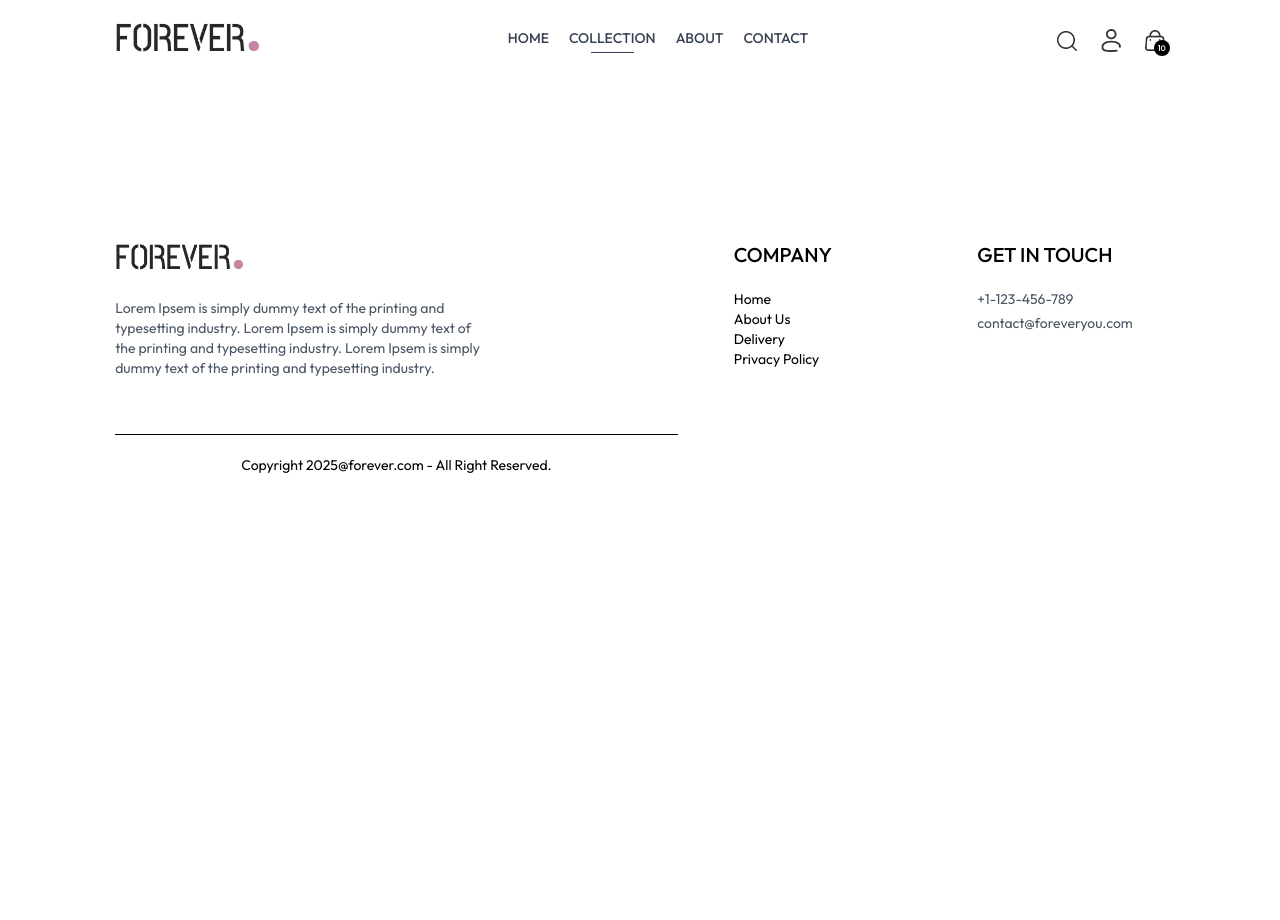
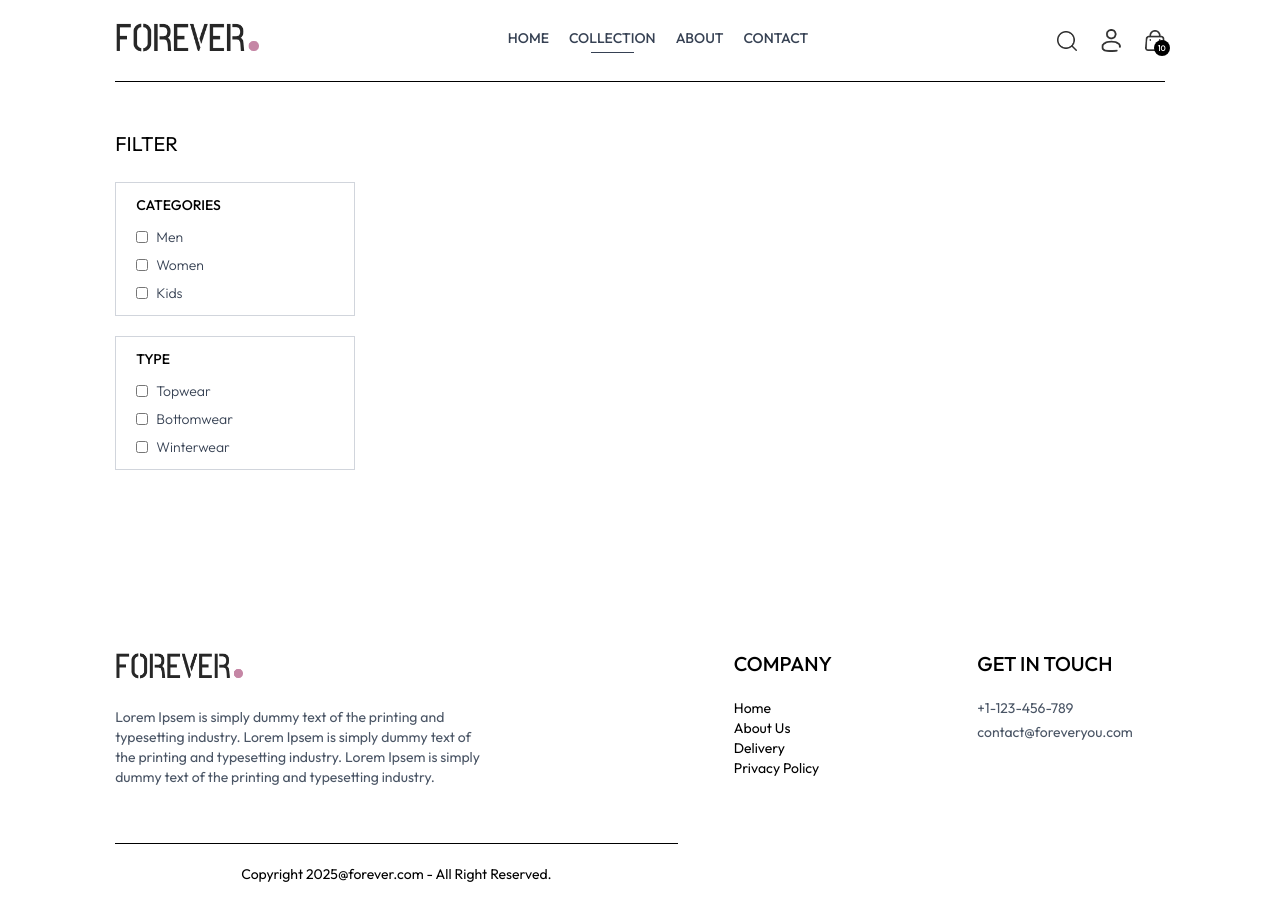
Before and after one commit to Hermi-101/forever-closing, a React (Vite) app in the folder frontend/: page /collection in a window 1280 px wide. Shown: the top 920 px of the page. Before the commit the page ends 800 px from the top, so only its background shows below. Built offline with nearby package versions, Linux system fonts and the light colour scheme.

Commit message:
created filter for large and small screen

```diff
--- a/frontend/src/pages/Collection.jsx
+++ b/frontend/src/pages/Collection.jsx
@@ -1,8 +1,52 @@
-import React from 'react'
+import React, { useContext, useState } from 'react'
+import { ShopContext } from '../context/ShopContext'
+import { assets } from '../assets/assets';
 
 const Collection = () => {
+
+  const {products} = useContext(ShopContext);
+  const [showFilter, setShowFilter] = useState(false)
+
+
   return (
-    <div>
+    <div className='flex flex-col sm:flex-row gap-1 sm:gap-10 pt-10 border-t'>
+
+      {/*Filter Optiond */}
+      <div className='min-w-60'>
+        <p onClick={()=> setShowFilter(!showFilter)} className='my-2 text-xl flex items-center cursor-pointer gap-2'>FILTER</p>
+        <img className={`h-3 sm:hidden ${showFilter ? 'rotate-90': ''}`} src={assets.dropdown_icon}/>
+        {/* Category Filter*/}
+        <div className={`border border-gray-300 pl-5 py-3 mt-6 ${showFilter ? '' : 'hidden'} sm:block`}>
+          <p className='mb-3 text-sm font-medium'>CATEGORIES</p>
+          <div className='flex flex-col gap-2 text-sm font-light text-gray-700'>
+            <p className='flex gap-2'>
+              <input className='w-3' type='checkbox' value={'Men'}/>Men
+            </p>
+            <p className='flex gap-2'>
+              <input className='w-3' type='checkbox' value={'Women'}/>Women
+            </p>
+            <p className='flex gap-2'>
+              <input className='w-3' type='checkbox' value={'Kids'}/>Kids
+            </p>
+          </div>
+        </div>
+        {/* SubCategory Filter*/}
+        <div className={`border border-gray-300 pl-5 py-3 my-5 ${showFilter ? '' : 'hidden'} sm:block`}>
+          <p className='mb-3 text-sm font-medium'>TYPE</p>
+          <div className='flex flex-col gap-2 text-sm font-light text-gray-700'>
+            <p className='flex gap-2'>
+              <input className='w-3' type='checkbox' value={'Topwear'}/>Topwear
+            </p>
+            <p className='flex gap-2'>
+              <input className='w-3' type='checkbox' value={'Bottomwear'}/> Bottomwear
+            </p>
+            <p className='flex gap-2'>
+              <input className='w-3' type='checkbox' value={'Winterwear'}/> Winterwear
+            </p>
+          </div>
+        </div>
+      </div>
+
 
     </div>
   )
```
